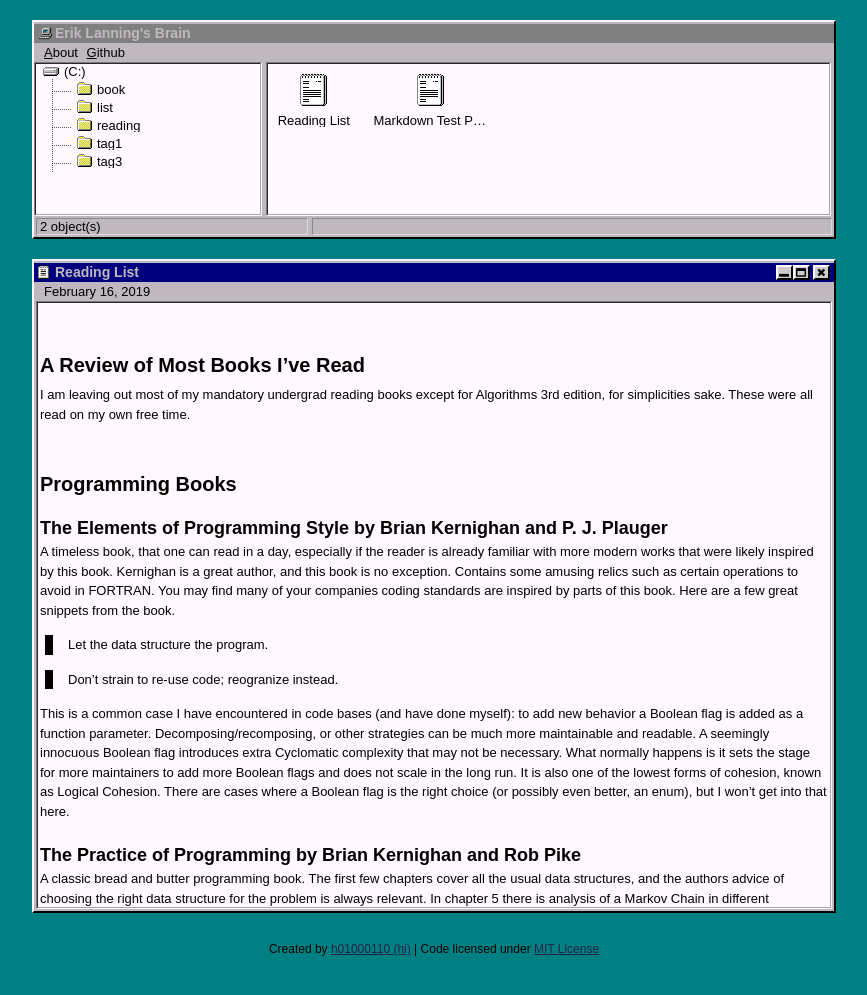
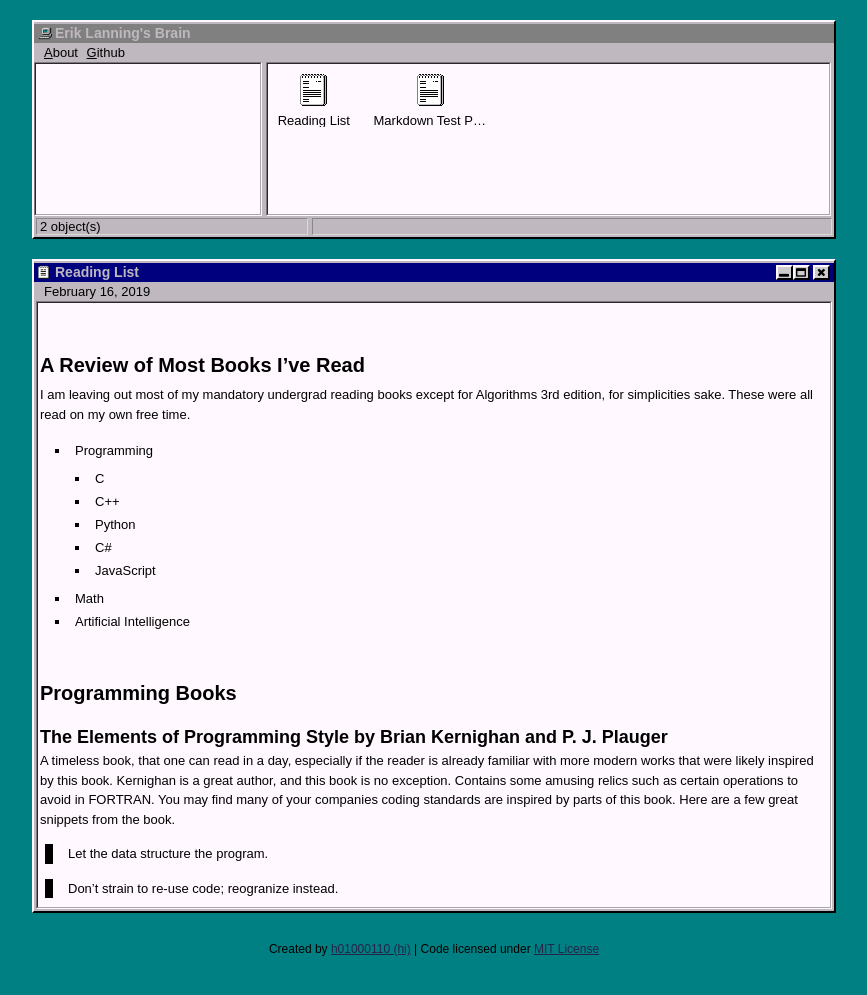
Before and after one commit to ELanning/ELanning.github.io, a Jekyll site: the page built from _posts/2019-02-16-Reading-List.md, in a window 1280 px wide. Shown: the top 995 px of the page, without its empty margins (206-1073 px from the left). Built offline with Jekyll 4.4.1, drawn with Linux system fonts in a browser that asks for light colours; some of the changed text lies outside the part shown.

```diff
--- a/_layouts/default.html
+++ b/_layouts/default.html
@@ -1,20 +1,31 @@
 <!DOCTYPE html>
 <html>
-
   <head>
-	<meta charset="utf-8">
-	<meta http-equiv="X-UA-Compatible" content="IE=edge">
-	<meta name="viewport" content="width=device-width, initial-scale=1, user-scalable=no">
-	<link rel="stylesheet" href="/assets/css/atom-one-light.css"> {% if page.title or page.title == 'me' %}
+    <meta charset="utf-8" />
+    <meta http-equiv="X-UA-Compatible" content="IE=edge" />
+    <meta
+      name="viewport"
+      content="width=device-width, initial-scale=1, user-scalable=no"
+    />
+    <link rel="stylesheet" href="/assets/css/atom-one-light.css" />
+    {% if page.title or page.title == 'me' %}
     <title>{{ page.title }}</title>
-	<link rel="stylesheet" type="text/css" href="/assets/css/002.css"> {% else %}
+    <link rel="stylesheet" type="text/css" href="/assets/css/002.css" />
+    {% else %}
     <title>{{ site.name }}</title>
-	<link rel="stylesheet" type="text/css" href="/assets/css/001.css"> {% endif %}
-	<link rel="stylesheet" href="/assets/css/font-awesome.min.css">
-	<link rel="shortcut icon" href="/assets/img/favicon.ico" type="image/x-icon">
-	<link rel="icon" href="/assets/img/favicon.ico" type="image/x-icon">
+    <link rel="stylesheet" type="text/css" href="/assets/css/001.css" />
+    {% endif %}
+    <link rel="stylesheet" href="/assets/css/font-awesome.min.css" />
+    <link
+      rel="shortcut icon"
+      href="/assets/img/favicon.ico"
+      type="image/x-icon"
+    />
+    <link rel="icon" href="/assets/img/favicon.ico" type="image/x-icon" />
     <script src="/assets/js/highlight.pack.js"></script>
-	<script>hljs.initHighlightingOnLoad();</script>
+    <script>
+      hljs.initHighlightingOnLoad();
+    </script>
   </head>
 
   <body>
@@ -28,28 +39,19 @@
       </div>
       {% include topbar.html %}
       <div class="tag_list">
-			<ul id="tag-list">
-				<li>
-					<a href="/">
-						<img src="/assets/img/disk.png" />(C:)</a>
-					<ul>
-						{% assign tags = site.tags | sort %} {% for tag in tags %}
-						<li>
-							<a href="/tag/{{ tag | first | slugify }}/" title="{{ tag[0] | replace:'-', ' ' }}">
-								<img src="/assets/img/folder.ico" />{{ tag[0] | replace:'-', ' ' }}</a>
-						</li>
-						{% endfor %}
-					</ul>
-				</li>
-			</ul>
+        <ul id="tag-list"></ul>
       </div>
       <div class="post_list">
-			{% unless page.date%} {% if page.title == 'me' or page.title == '404...' %}
+        {% unless page.date%} {% if page.title == 'me' or page.title == '404...'
+        %}
         <ul>
           {% for post in site.posts %}
           <li>
-					<a href="{{  post.url }}" title="{{ post.title }}">
-						<img src="/assets/img/file.ico" title="{{ post.title }}" />{{ post.title }}</a>
+            <a href="{{ post.url }}" title="{{ post.title }}">
+              <img src="/assets/img/file.ico" title="{{ post.title }}" />{{
+                post.title
+              }}</a
+            >
           </li>
           {% endfor %}
         </ul>
@@ -91,7 +96,7 @@
         </div>
       </div>
       <ul class="topbar">
-			<li>{{ page.date | date: '%B %-d, %Y' }}</li>
+        <li>{{ page.date | date: "%B %-d, %Y" }}</li>
       </ul>
       <div class="post_content">
         {{ content }}
@@ -101,12 +106,16 @@
     <script src="/assets/js/001.js"></script>
     <script src="/assets/js/002.js"></script>
     <div class="footer">
-		<p>Created by
-			<a href="http://github.com/h01000110" target="_blank">h01000110 (hi)</a> | Code licensed under
-			<a href="https://github.com/h01000110/h01000110.github.io/blob/master/LICENSE"
-			 target="_blank">MIT License</a>
+      <p>
+        Created by
+        <a href="http://github.com/h01000110" target="_blank">h01000110 (hi)</a>
+        | Code licensed under
+        <a
+          href="https://github.com/h01000110/h01000110.github.io/blob/master/LICENSE"
+          target="_blank"
+          >MIT License</a
+        >
       </p>
     </div>
   </body>
-
 </html>
--- a/_posts/2019-02-16-Reading-List.md
+++ b/_posts/2019-02-16-Reading-List.md
@@ -7,6 +7,15 @@
 # A Review of Most Books I've Read
 
 I am leaving out most of my mandatory undergrad reading books except for Algorithms 3rd edition, for simplicities sake. These were all read on my own free time.
+
+- Programming
+  - C
+  - C++
+  - Python
+  - C#
+  - JavaScript
+- Math
+- Artificial Intelligence
 
 # Programming Books
 
--- a/tags/tag1.html
+++ /dev/null
@@ -1,5 +0,0 @@
----
-layout: tag
-tag: tag1
-permalink: /tag/tag1/
----
--- a/tags/tag2.html
+++ /dev/null
@@ -1,5 +0,0 @@
----
-layout: tag
-tag: tag2
-permalink: /tag/tag2/
----
--- a/tags/tag3.html
+++ /dev/null
@@ -1,5 +0,0 @@
----
-layout: tag
-tag: tag3
-permalink: /tag/tag3/
----
--- a/tags/tag4.html
+++ /dev/null
@@ -1,5 +0,0 @@
----
-layout: tag
-tag: tag4
-permalink: /tag/tag4/
----
```
Also changed, not shown: other parts of _layouts/default.html (+5 -2 lines), _data/tags.yml (deleted, +0 -11 lines), _includes/donate.html (deleted, +0 -8 lines), _layouts/tag.html (+2 -5 lines), 9 other files. Lines whose indentation alone changed are shown as unchanged.
